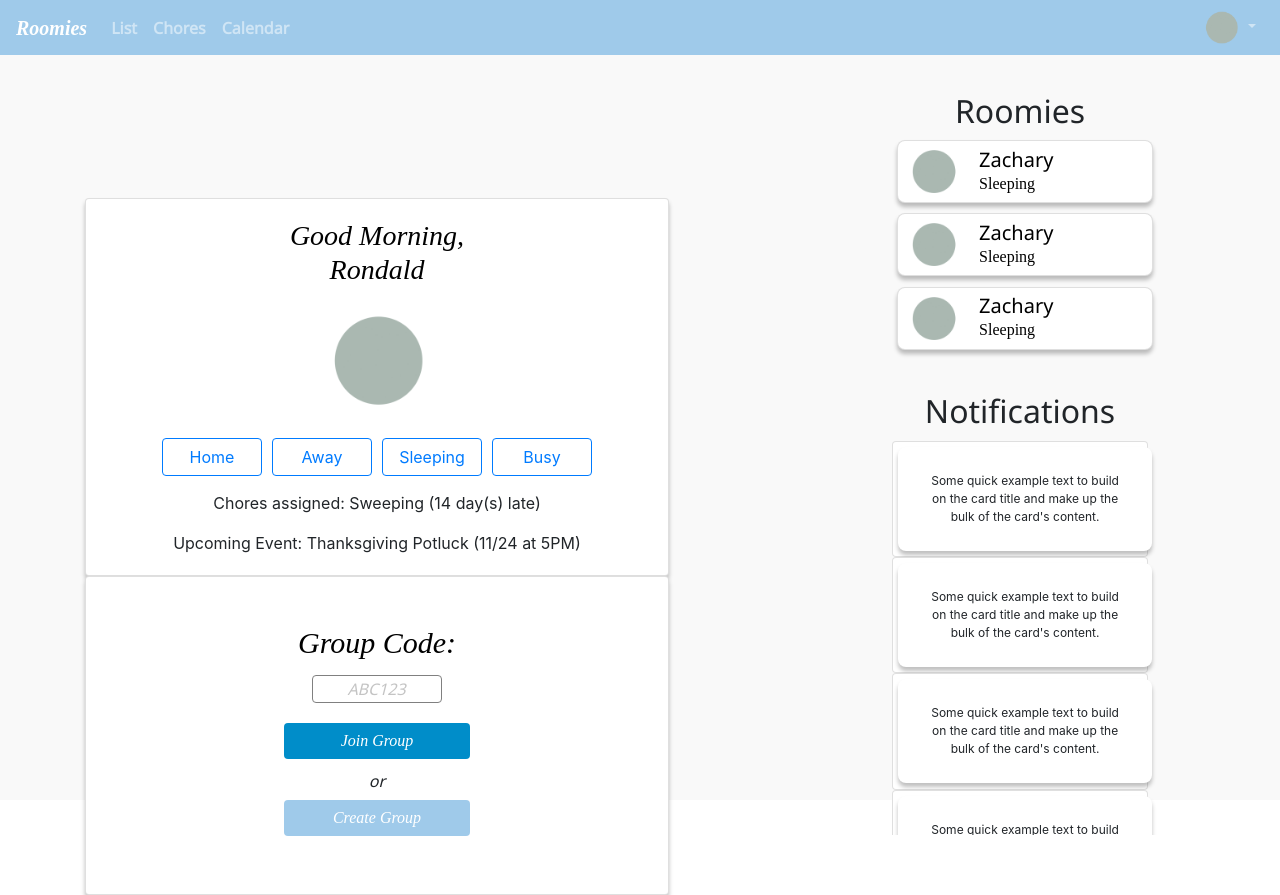
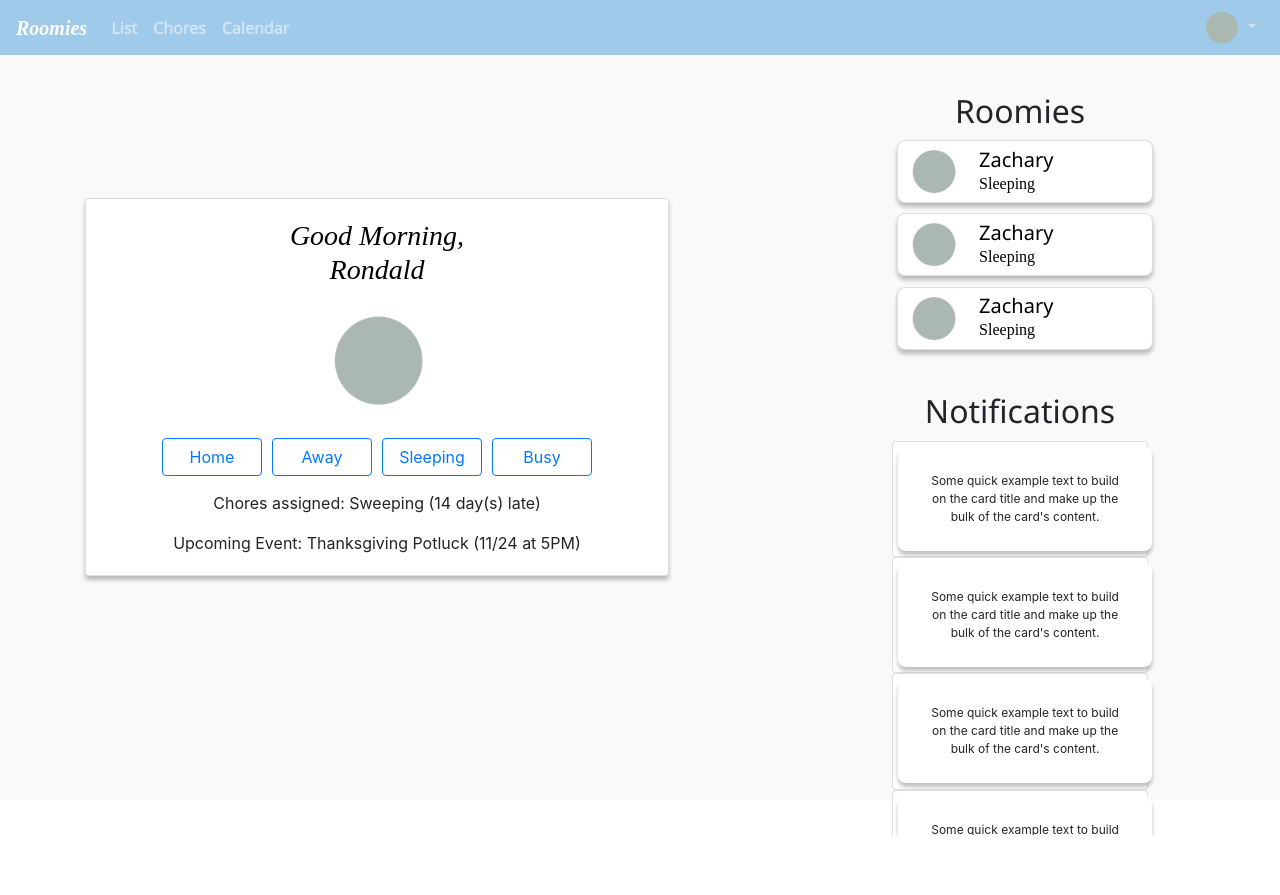
Before and after one commit to kimhjoseph/Roomies, a React (Create React App) app in the folder roomies/: page /home in a window 1280 px wide. After the commit the page ends 855 px from the top, so only its background shows below. Built offline with nearby package versions, Linux system fonts and the light colour scheme; a web font is replaced by a local one.

Commit message:
Group card style changes.

```diff
--- a/roomies/src/components/RoomiesHome.jsx
+++ b/roomies/src/components/RoomiesHome.jsx
@@ -16,7 +16,6 @@ function RoomiesHome() {
         <Row style={{ alignItems: 'center', height:'100%'}}>
           <Col md="8" style={{height:'50%', marginBottom: '10%'}}>
             <MainCard />
-            <GroupCard />
           </Col>
           <Col md="4" style={{height:'100%'}}>
             <Container style={{alignItems:'center'}}>
```
